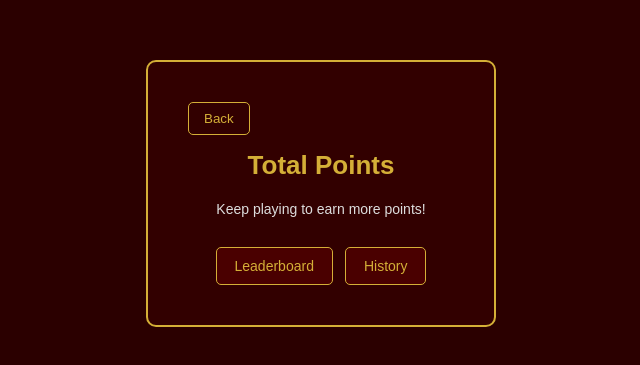
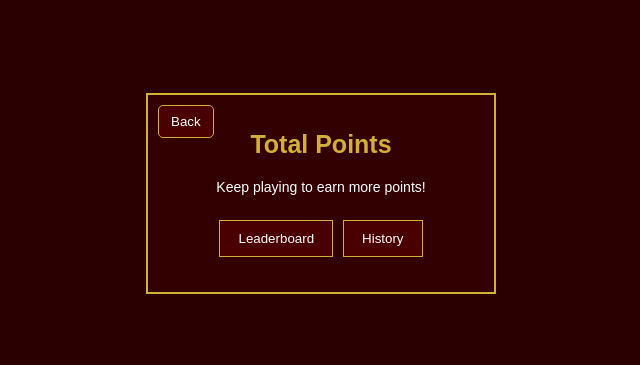
Before and after one commit to KeeranSrikugan/casino, a React app in the folder frontend/: page /ViewPoints in a window 1280 px wide. Shown: the part 207-572 px from the top of the page, without its empty margins (319-959 px from the left). Built offline with nearby package versions, Linux system fonts and the light colour scheme; the HTML template or start-up script is replaced by a standard one.

Commit message:
Adding more UI updates and bug fixes

```diff
--- a/frontend/src/pages/History.jsx
+++ b/frontend/src/pages/History.jsx
@@ -1,8 +1,10 @@
 import React, { useEffect, useState } from 'react';
-
+import { useNavigate } from 'react-router-dom';
+import './style/History.css';
 
 function History() {
 
+    const navigate = useNavigate();
     const [games, setGames] = useState([]);
 
     useEffect(() => {
@@ -32,51 +34,44 @@ function History() {
 
 
   return (
-    <div>
+
+<div className="history-container">
+    <button className="register_back_button" onClick={() => navigate('/ViewPoints')}>
+                    Back
+    </button>
 
     <h1>Game History</h1>
 
     {games.length === 0 ? (
-                <p>No players found.</p>
+        <p>No games found.</p>
     ) : (
 
-                <table>
+        <table className="history-table">
             <thead>
                 <tr>
                     <th>Game</th>
-                            <th>Points(+/-)</th>
+                    <th>Points (+/-)</th>
                     <th>Result</th>
                 </tr>
             </thead>
 
             <tbody>
-
                 {games
                     .sort((a, b) => new Date(a.created_at) - new Date(b.created_at))
                     .map((transaction) => (
-
                         <tr key={transaction.id}>
-
-
                             <td>{transaction.game_name}</td>
-
                             <td>{transaction.points_change}</td>
-
                             <td>{transaction.result}</td>
-
-                            <td>{transaction.game_result}</td>
-
                         </tr>
-
                     ))}
-
             </tbody>
-
         </table>
 
     )}
 
 </div>
+
   );
 }
 
--- a/frontend/src/pages/Leaderboard.jsx
+++ b/frontend/src/pages/Leaderboard.jsx
@@ -1,8 +1,10 @@
 import React, { useEffect, useState } from 'react';
+import { useNavigate } from 'react-router-dom';
 import './style/Leaderboard.css';
 
 function Leaderboard() {
 
+    const navigate = useNavigate();
     const [players, setPlayers] = useState([]);
 
     useEffect(() => {
@@ -24,6 +26,10 @@ function Leaderboard() {
 
     return (
         <div className="leaderboard-container">
+
+            <button className="register_back_button" onClick={() => navigate('/ViewPoints')}>
+                Back
+            </button>
 
             <h1>Leaderboard</h1>
 
--- a/frontend/src/pages/Register.jsx
+++ b/frontend/src/pages/Register.jsx
@@ -82,10 +82,7 @@ function Register() {
     <div className="register_container">
     <div className="register_box">
 
-        <button
-            className="register_back_button"
-            onClick={() => navigate(-1)}
-        >
+        <button className="register_back_button" onClick={() => navigate(-1)}>
             Back
         </button>
 
--- a/frontend/src/pages/ViewPoints.jsx
+++ b/frontend/src/pages/ViewPoints.jsx
@@ -45,8 +45,9 @@ function ViewPoints() {
   return (
      <div className="viewpoints-container">
 
+
+
             <div className="points-box">
-
                 <button className="register_back_button" onClick={() => navigate(-1)}>
                     Back
                 </button>
--- /dev/null
+++ b/frontend/src/pages/style/History.css
@@ -0,0 +1,49 @@
+
+.history-container {
+    min-height: 100vh;
+    padding: 30px;
+    background-color: #2b0000;
+    color: white;
+    font-family: Arial, sans-serif;
+    text-align: center;
+}
+
+.history-container h1 {
+    color: #d4af37;
+    margin-bottom: 25px;
+}
+
+.history-table {
+    width: 100%;
+    max-width: 800px;
+    margin: auto;
+    border-collapse: collapse;
+    background-color: #320000;
+}
+
+.history-table th,
+.history-table td {
+    padding: 12px;
+    border: 1px solid #d4af37;
+}
+
+.history-table th {
+    color: #d4af37;
+}
+
+.history-table td {
+    color: white;
+}
+
+/* Mobile */
+@media screen and (max-width: 600px) {
+    .history-container {
+        padding: 20px 10px;
+    }
+
+    .history-table th,
+    .history-table td {
+        padding: 8px 4px;
+        font-size: 12px;
+    }
+}
--- a/frontend/src/pages/style/ViewPoints.css
+++ b/frontend/src/pages/style/ViewPoints.css
@@ -13,78 +13,72 @@
     text-align: center;
     background-color: #320000;
     color: white;
-    padding: 40px;
+    padding: 35px;
     width: 350px;
     border: 2px solid #d4af37;
-    border-radius: 10px;
 }
 
 .points-box h1 {
-    font-size: 26px;
     color: #d4af37;
-    margin-bottom: 15px;
+    font-size: 25px;
 }
 
 .points-number {
-    font-size: 65px;
+    font-size: 55px;
     font-weight: bold;
     color: #d4af37;
     margin: 20px 0;
 }
 
 .points-subtitle {
-    color: #ddd;
+    color: white;
     font-size: 14px;
-    margin-bottom: 30px;
+    margin-bottom: 25px;
 }
 
 .points-buttons {
     display: flex;
     justify-content: center;
-    gap: 12px;
+    gap: 10px;
 }
 
 .points-buttons button {
     padding: 10px 18px;
-    font-size: 14px;
+    background-color: #4a0000;
+    color: white;
     border: 1px solid #d4af37;
-    border-radius: 5px;
-    background-color: #4a0000;
-    color: #d4af37;
     cursor: pointer;
-    transition: background-color 0.2s;
 }
 
-.points-buttons button:hover {
-    background-color: #650000;
-}
-
-/* Mobile devices */
+/* Mobile */
 @media screen and (max-width: 600px) {
-    .viewpoints-container {
-        padding: 15px;
-    }
-
     .points-box {
         width: 100%;
-        max-width: 350px;
-        padding: 30px 20px;
-    }
-
-    .points-box h1 {
-        font-size: 23px;
-    }
-
-    .points-number {
-        font-size: 55px;
+        padding: 25px 15px;
     }
 
     .points-buttons {
         flex-direction: column;
-        gap: 10px;
-    }
-
-    .points-buttons button {
-        width: 100%;
     }
 }
+
+.points-box {
+    position: relative;
+    text-align: center;
+    background-color: #320000;
+    color: white;
+    padding: 35px;
+    width: 350px;
+    border: 2px solid #d4af37;
+}
+
+.register_back_button {
+    position: absolute;
+    top: 10px;
+    left: 10px;
+    padding: 8px 12px;
+    background-color: #4a0000;
+    color: white;
+    border: 1px solid #d4af37;
+    cursor: pointer;
+}
```
Lines whose indentation alone changed are shown as unchanged.
